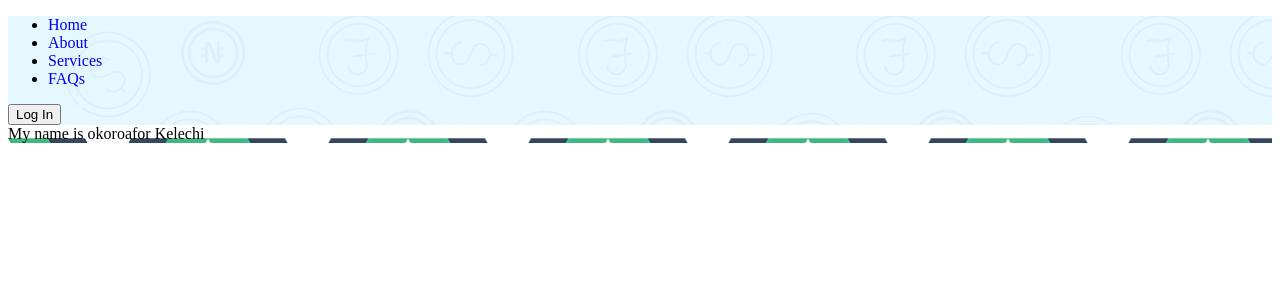
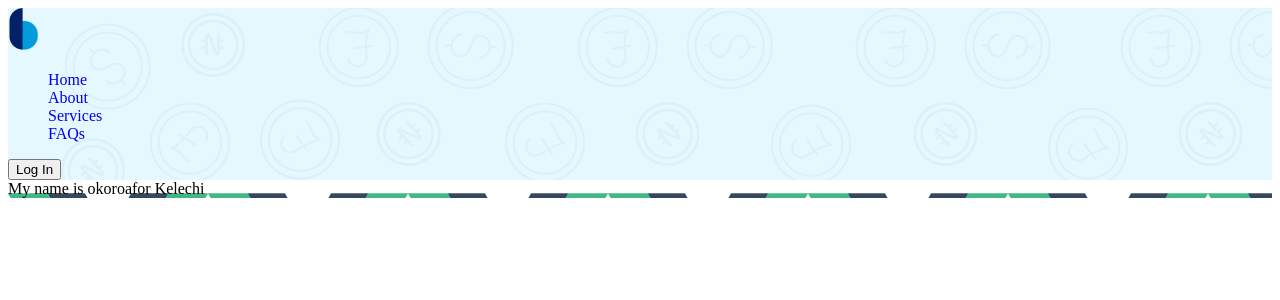
Before and after one commit to OkoroaforKelechiDivine/Bankmonie, a Vue app: page / in a window 1280 px wide. Shown: the top 300 px of the page. Built offline with nearby package versions, Linux system fonts and the light colour scheme.

Commit message:
Working on first section

```diff
--- a/src/components/LandingPage.css
+++ b/src/components/LandingPage.css
@@ -1,9 +1,13 @@
 .first-section{
-    background: url("../assets/MacBook Pro - 12.png");
+    background-image: url("../assets/MacBook Pro - 12.png");
 }
 
 .navbar-list a:link{
     text-decoration: none;
+}
+
+.navbar-list ul{
+    list-style-type: none;
 }
 
 .navbar-list a:active{
--- a/src/components/LandingPageWeb.vue
+++ b/src/components/LandingPageWeb.vue
@@ -4,6 +4,7 @@
 
     <section class="first-section">
       <div class="navbar-list">
+        <img src="../assets/bankmonie.png" alt="">
         <ul>
           <li><a href="#">Home</a></li>
           <li><a href="#">About</a></li>
```
